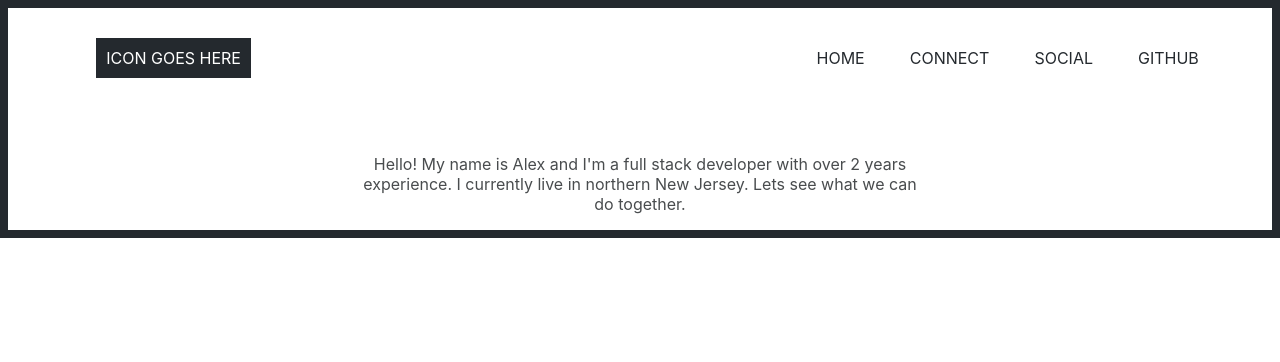
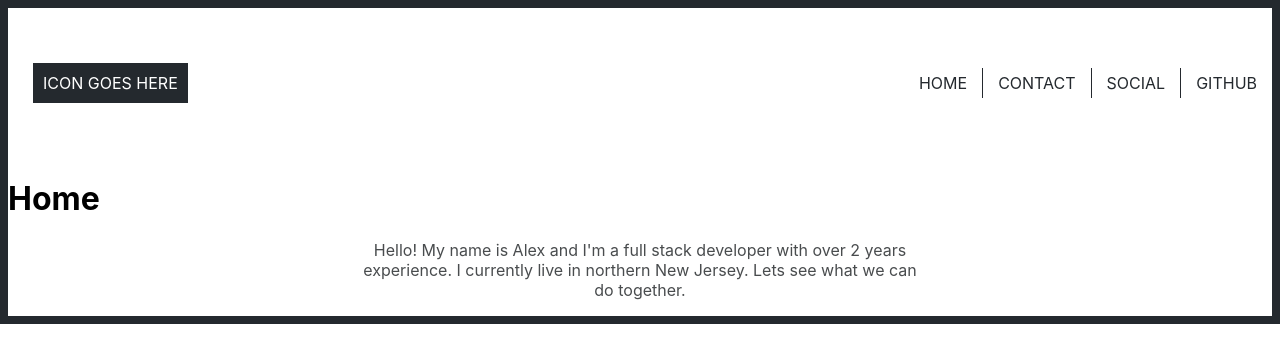
Before and after one commit to evangeloua/Website, a React (Create React App) app: page /#/ in a window 1280 px wide. Shown: the top 362 px of the page. Built offline with nearby package versions, Linux system fonts and the light colour scheme.

Commit message:
header navBar now uses flexbox

```diff
--- a/src/App.css
+++ b/src/App.css
@@ -2,3 +2,66 @@
     height: 100%;
     border: 8px solid #24292e;
 }
+
+.header {
+    height: 150px;
+    display: flex;
+    align-items: center;
+    background-color: white;
+}
+
+.headerIcon {
+    display: flex;
+    width: 50%;
+    justify-content: flex-start;
+}
+
+.headerNav {
+    display: flex;
+    width: 50%;
+    justify-content: flex-end;
+}
+
+.icon {
+    margin-left: 25px;
+    padding: 10px;
+    color: #24292e;
+    text-decoration: none;
+    text-transform: uppercase;
+    transition: 0.3s;
+}
+
+.navLink {
+    padding: 5px 15px;
+    border-right: 1px solid #24292e;
+    color: #24292e  ;
+    text-decoration: none;
+    text-transform: uppercase;
+    transition: 0.3s;
+}
+
+.icon:hover {
+    text-decoration: underline;
+}
+
+.navLink:hover {
+    text-decoration: underline;
+}
+
+.active {
+    background-color: #24292e !important;
+    color: white !important;
+    transition: 0.3s;
+}
+
+.active:hover {
+    text-decoration: none !important;
+}
+
+.github {
+    padding: 5px 15px;
+    color: #24292e  ;
+    text-decoration: none;
+    text-transform: uppercase;
+    transition: 0.3s;
+}
--- a/src/App.js
+++ b/src/App.js
@@ -1,33 +1,31 @@
 import React, {Component} from 'react';
-import {
-    Route,
-    NavLink,
-    HashRouter
-} from "react-router-dom";
-// import HeaderContainer from './components/HeaderContainer'
-import BioParagraph from './components/Home/BioParagraph';
-import LinkList from './components/Social/LinkList';
+import {Route, NavLink, HashRouter} from "react-router-dom";
+import HomeMain from './components/home/HomeMain';
+import SocialMain from './components/social/SocialMain';
+import ContactMain from "./components/contact/ContactMain";
 import './App.css';
-import './components/HeaderContainer.css';
 
 class App extends Component {
     render() {
         return (
             <HashRouter>
                 <div className="App">
-                    <div className="headerContainer">
-                        <a className="navLinkRight" target="_blank" href="https://github.com/evangeloua">GitHub</a>
-                        <NavLink className="navLinkRight" to="/social">Social</NavLink>
-                        <NavLink className="navLinkRight" to="/connect">Connect</NavLink>
-                        <NavLink className="navLinkRight" to="/home">Home</NavLink>
-                        <NavLink className="navLinkLeft" exact to="/">Icon goes here</NavLink>
+                    <div className="header">
+                        <div className="headerIcon">
+                            <NavLink className="icon" exact to="/">Icon goes here</NavLink>
+                        </div>
+                        <div className="headerNav">
+                            <NavLink className="navLink" to="/home">Home</NavLink>
+                            <NavLink className="navLink" to="/contact">Contact</NavLink>
+                            <NavLink className="navLink" to="/social">Social</NavLink>
+                            <a className="github" target="_blank" href="https://github.com/evangeloua">GitHub</a>
+                        </div>
                     </div>
                     <div>
-                        <Route exact path="/" component={BioParagraph}/>
-                        <Route path="/home" component={BioParagraph}/>
-                        <Route path="/github" component={LinkList}/>
-                        <Route path="/connect" component={LinkList}/>
-                        <Route path="/social" component={LinkList}/>
+                        <Route exact path="/" component={HomeMain}/>
+                        <Route path="/home" component={HomeMain}/>
+                        <Route path="/contact" component={ContactMain}/>
+                        <Route path="/social" component={SocialMain}/>
                     </div>
                 </div>
             </HashRouter>
--- a/src/components/HeaderContainer.css
+++ /dev/null
@@ -1,43 +0,0 @@
-.headerContainer {
-    width: 90%;
-    height: 100px;
-    margin: 30px auto 0 auto;
-}
-
-.navLinkRight {
-    float: right;
-    margin-left: 25px;
-    padding: 10px;
-    color: #24292e  ;
-    text-decoration: none;
-    text-transform: uppercase;
-    transition: 0.3s;
-}
-
-.navLinkLeft {
-    float: left;
-    margin-left: 25px;
-    padding: 10px;
-    color: #000;
-    text-decoration: none;
-    text-transform: uppercase;
-    transition: 0.3s;
-}
-
-.navLinkLeft:hover {
-    text-decoration: underline;
-}
-
-.navLinkRight:hover {
-    text-decoration: underline;
-}
-
-.active {
-    background-color: #24292e !important;
-    color: white !important;
-    transition: 0.3s;
-}
-
-.active:hover {
-    text-decoration: none !important;
-}
--- /dev/null
+++ b/src/components/contact/ContactMain.js
@@ -0,0 +1,14 @@
+import React, { Component } from 'react';
+import '../../stylesheets/Contact.css'
+
+class ContactMain extends Component {
+    render() {
+        return (
+            <div>
+                <h1>Contact</h1>
+            </div>
+        );
+    }
+}
+
+export default ContactMain;
--- a/src/components/Home/BioParagraph.js
+++ b/src/components/home/BioParagraph.js
@@ -1,5 +1,5 @@
 import React, { Component } from 'react';
-import './BioParagraph.css'
+import '../../stylesheets/Home.css'
 
 class BioParagraph extends Component {
 
--- /dev/null
+++ b/src/components/home/HomeMain.js
@@ -0,0 +1,16 @@
+import React, { Component } from 'react';
+import '../../stylesheets/Home.css'
+import BioParagraph from "./BioParagraph";
+
+class HomeMain extends Component {
+    render() {
+        return (
+            <div>
+                <h1>Home</h1>
+                <BioParagraph/>
+            </div>
+        );
+    }
+}
+
+export default HomeMain;
--- /dev/null
+++ b/src/components/social/SocialMain.js
@@ -0,0 +1,14 @@
+import React, { Component } from 'react';
+import '../../stylesheets/Social.css'
+
+class SocialMain extends Component {
+    render() {
+        return (
+            <div>
+                <h1>Social</h1>
+            </div>
+        );
+    }
+}
+
+export default SocialMain;
```
Also changed, not shown: src/components/HeaderContainer.js (deleted, +0 -28 lines), src/components/social/LinkList.js (renamed from src/components/Social/LinkList.js), src/stylesheets/Contact.css (added), src/stylesheets/Home.css (renamed from src/components/Home/BioParagraph.css), src/stylesheets/Social.css (added).
